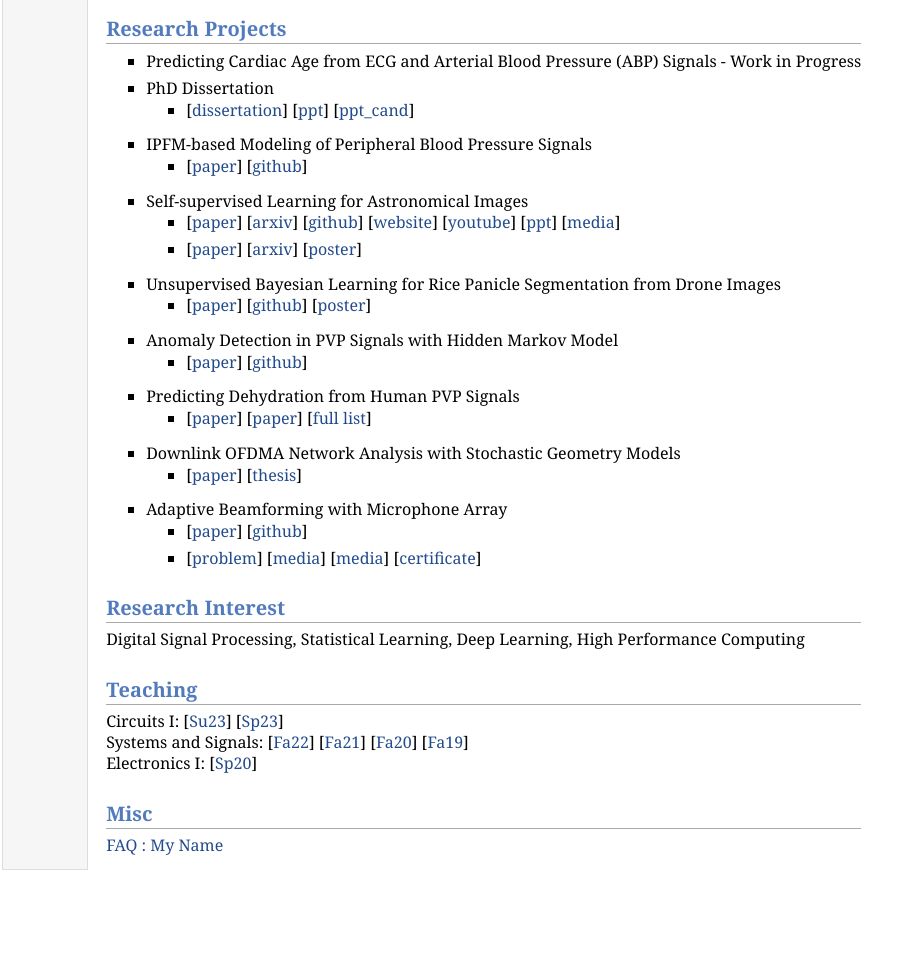
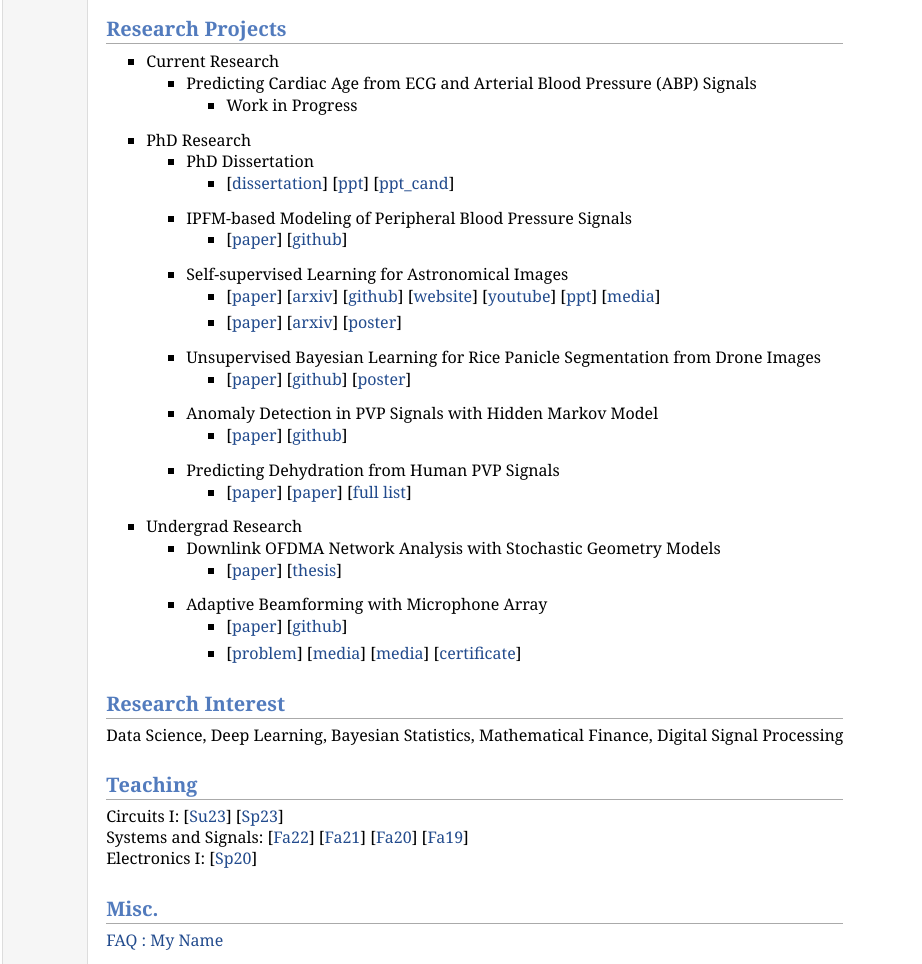
Before and after one commit to mahayat/mahayat.github.io, a plain HTML site: page index.html in a window 1280 px wide. Shown: the part 907-1871 px from the top of the page, without its empty margins (0-922 px from the left). Before the commit the page ends 1787 px from the top, so only its background shows below. Drawn offline with Linux system fonts and the light colour scheme.

Commit message:
change: index page

```diff
--- a/index.html
+++ b/index.html
@@ -62,8 +62,22 @@ System Engineer (O&amp;M), Technology Division (October 2015 - August 2017)</p>
 </ul>
 <h2>Research Projects</h2>
 <ul>
-<li><p>Predicting Cardiac Age from ECG and Arterial Blood Pressure (ABP) Signals - Work in Progress</p>
+<li><p>Current Research</p>
+<ul>
+<li><p>Predicting Cardiac Age from ECG and Arterial Blood Pressure (ABP) Signals </p>
+<ul>
+<li><p>Work in Progress</p>
 </li>
+</ul>
+
+</li>
+</ul>
+
+</li>
+</ul>
+<ul>
+<li><p>PhD Research</p>
+<ul>
 <li><p>PhD Dissertation</p>
 <ul>
 <li><p>[<a href="https://scholarworks.uark.edu/">dissertation</a>] [<a href="pdfs/phd_dissertation_presentation.pdf">ppt</a>] [<a href="pdfs/dissertation_proposal_presentation.pdf">ppt_cand</a>]</p>
@@ -95,7 +109,10 @@ System Engineer (O&amp;M), Technology Division (October 2015 - August 2017)</p>
 <ul>
 <li><p>[<a href="https://mahayat.github.io/pdfs/JSR.pdf">paper</a>] [<a href="https://mahayat.github.io/pdfs/BPEE.pdf">paper</a>] [<a href="pvp.html">full list</a>]</p>
 </li></ul>
+</li></ul>
 </li>
+<li><p>Undergrad Research</p>
+<ul>
 <li><p>Downlink OFDMA Network Analysis with Stochastic Geometry Models</p>
 <ul>
 <li><p>[<a href="https://ieeexplore.ieee.org/abstract/document/7488044">paper</a>] [<a href="https://www.researchgate.net/profile/Md-Abul-Hayat/publication/330179640_Downlink_OFDMA_Network_Analysis_with_Stochastic_Geometry_Models/links/5c314d32a6fdccd6b5962e9b/Downlink-OFDMA-Network-Analysis-with-Stochastic-Geometry-Models.pdf">thesis</a>]</p>
@@ -111,13 +128,16 @@ System Engineer (O&amp;M), Technology Division (October 2015 - August 2017)</p>
 
 </li>
 </ul>
+
+</li>
+</ul>
 <h2>Research Interest </h2>
-<p>Digital Signal Processing, Statistical Learning, Deep Learning, High Performance Computing</p>
+<p>Data Science, Deep Learning, Bayesian Statistics, Mathematical Finance, Digital Signal Processing</p>
 <h2>Teaching</h2>
 <p>Circuits I: [<a href="Su23.html">Su23</a>] [<a href="Sp23.html">Sp23</a>] <br />
 Systems and Signals: [<a href="Fa22.html">Fa22</a>] [<a href="Fa21.html">Fa21</a>] [<a href="Fa20.html">Fa20</a>]  [<a href="Fa19.html">Fa19</a>] <br />
 Electronics I: [<a href="Sp20.html">Sp20</a>]</p>
-<h2>Misc</h2>
+<h2>Misc.</h2>
 <p><a href="name.html">FAQ : My Name</a></p>
 </td>
 </tr>
```
Also changed, not shown: 1 other file.
